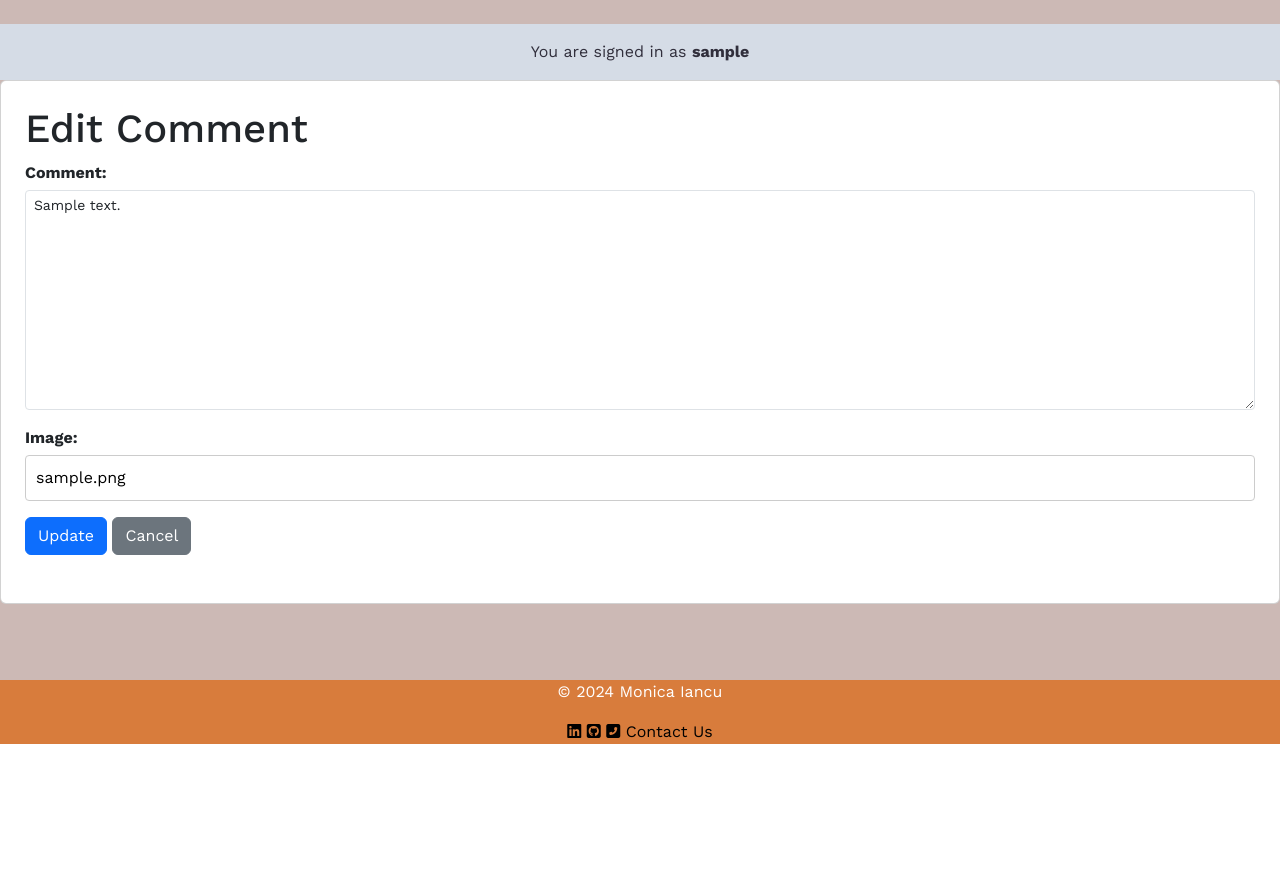
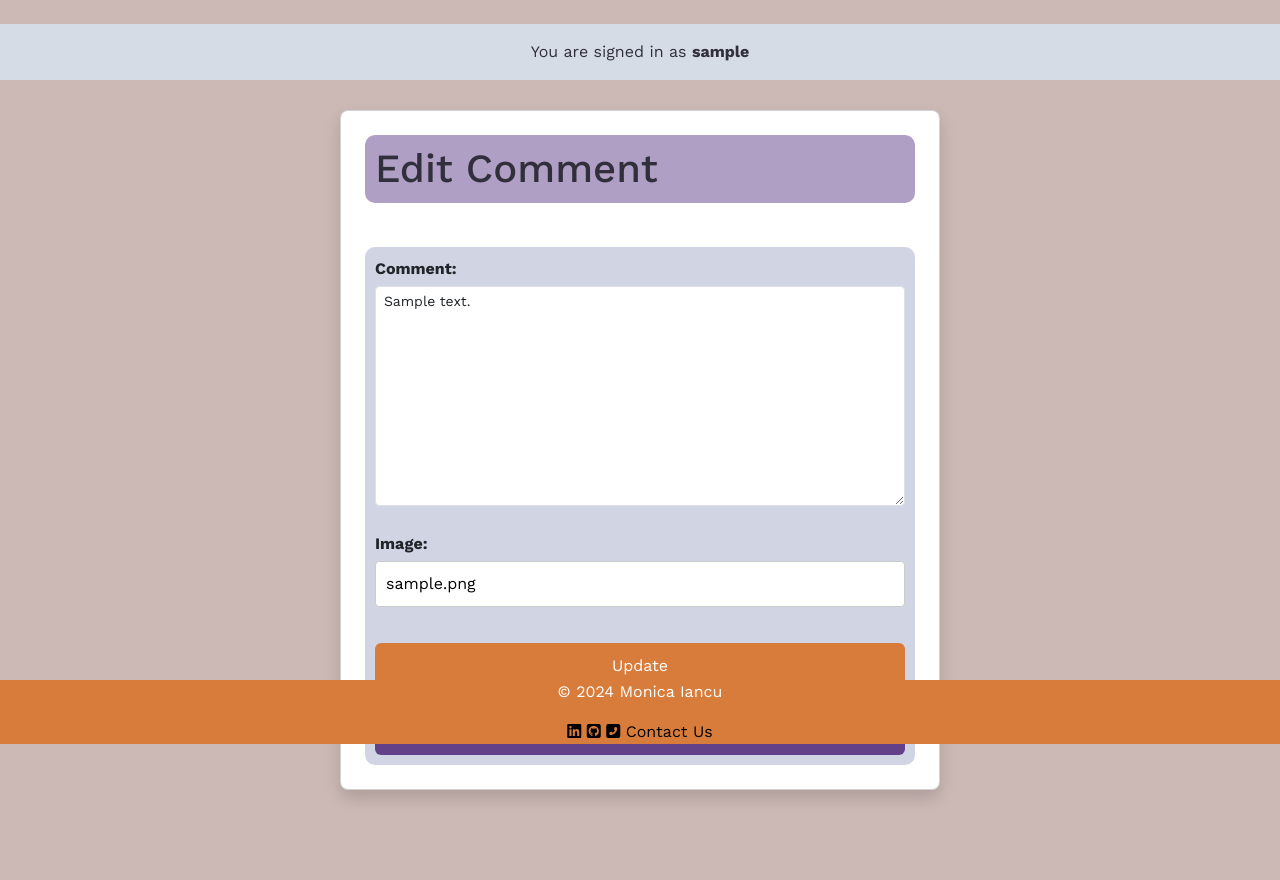
Before and after one commit to Monicaular/parentig-forum, a Django app: page /1/edit_comment/1/ in a window 1280 px wide. Shown: the part 56-936 px from the top of the page. Before the commit the page ends 800 px from the top, so only its background shows below. Run offline with Django 4.2, Linux system fonts and the light colour scheme; a user stored in the database is signed in; tables that the repository leaves empty hold one stand-in row (values such as "Sample post"); some libraries are stand-ins or nearby versions.

Commit message:
Update edit comment page

```diff
--- a/forum/settings.py
+++ b/forum/settings.py
@@ -16,7 +16,7 @@ TEMPLATES_DIR = os.path.join(BASE_DIR, 'templates')
 SECRET_KEY = os.environ.get("SECRET_KEY")
 
 # SECURITY WARNING: don't run with debug turned on in production!
-DEBUG = True
+DEBUG = False
 
 ALLOWED_HOSTS = ['8000-monicaular-parentigforu-fxdh8yory1r.ws-eu110.gitpod.io',
                 '.herokuapp.com']
--- a/posts/templates/posts/edit_comment.html
+++ b/posts/templates/posts/edit_comment.html
@@ -2,14 +2,15 @@
 {% load static %}
 
 {% block content %}
-<div class="card p-4">
-  <div class="flex items-center mb-4">
+<div class="edit-comment-container card p-4 shadow">
+  <div class="edit-comment-header flex items-center mb-4">
     <h1>Edit Comment</h1>
-      <form method="post" enctype="multipart/form-data">
+    </div>
+      <form method="post" enctype="multipart/form-data" class="edit-comment-form">
           {% csrf_token %}
           {{ form.as_p }}
-          <button type="submit" class="btn btn-primary">Update</button>
-          <a href="{% url 'post_detail' pk=post.pk %}" class="btn btn-secondary">Cancel</a>
+          <button type="submit" class="btn update-btn">Update</button>
+          <a href="{% url 'post_detail' pk=post.pk %}" class="btn cancel-btn">Cancel</a>
       </form>
     </div>
 </div>
--- a/posts/templates/posts/edit_post.html
+++ b/posts/templates/posts/edit_post.html
@@ -7,7 +7,7 @@
     <form method="post" enctype="multipart/form-data">
         {% csrf_token %}
         {{ form.as_p }}
-        <button type="submit">Save Changes</button>
+        <button type="submit" class="btn btn-primary">Save Changes</button>
         <a href="{% url 'post_detail' pk=post.pk %}" class="btn btn-secondary">Cancel</a>
     </form>
 </div>
--- a/static/css/style.css
+++ b/static/css/style.css
@@ -278,6 +320,50 @@ input, textarea {
         padding: 10px;
     }
 }
+
+/* Edit comment page */
+
+.edit-comment-container {
+    max-width: 600px;
+    margin: 30px auto;
+    padding: 20px;
+    border-radius: 8px;
+}
+
+.edit-comment-header h1 {
+    margin-bottom: 20px;
+    background-color: rgba(99, 65, 137, 0.5);
+    padding: 10px;
+    border-radius: 10px;
+    color: #312F3Cff;
+}
+
+.edit-comment-form {
+    display: flex;
+    flex-direction: column;
+    gap: 10px;
+}
+
+.edit-comment-form .btn {
+    width: auto;
+    padding: 10px 15px;
+    margin-top: 10px;
+}
+
+.edit-comment-form {
+    background-color:  rgba(99, 113, 162, 0.3);
+    padding: 10px;
+    border-radius: 10px;
+
+}
+
+@media (max-width: 768px) {
+    .edit-comment-container {
+        max-width: 90%;
+        padding: 15px;
+    }
+}
+
 
 /*Rules Page*/
 .rules-container {
@@ -396,6 +482,26 @@ input, textarea {
     color:aliceblue;
     margin-top: 20px;
 }
+
+.update-btn {
+    background-color: rgba(216, 124, 60, 1);
+    color: white;
+}
+
+.update-btn:hover {
+    background-color: rgba(99, 113, 162, 1);
+}
+
+.cancel-btn {
+    background-color: rgba(99, 65, 137, 1);
+    color: white;
+}
+
+.cancel-btn:hover {
+    background-color: rgba(49, 47, 60, 1);
+    color: #ccc;
+}
+
 
 .submit-button {
     background-color: rgba(99, 113, 162, 1);
```
Also changed, not shown: other parts of static/css/style.css (+44 -53 lines).
